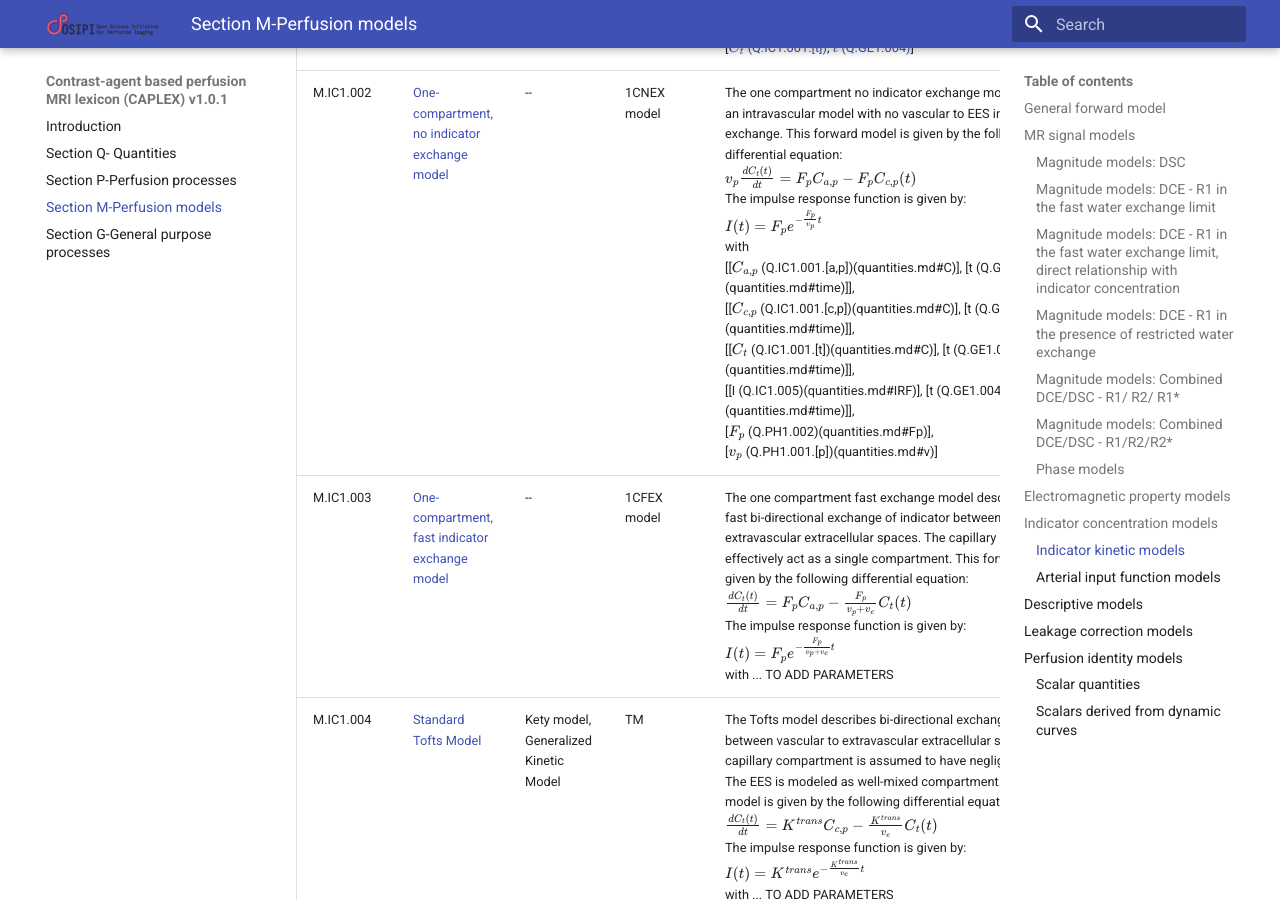
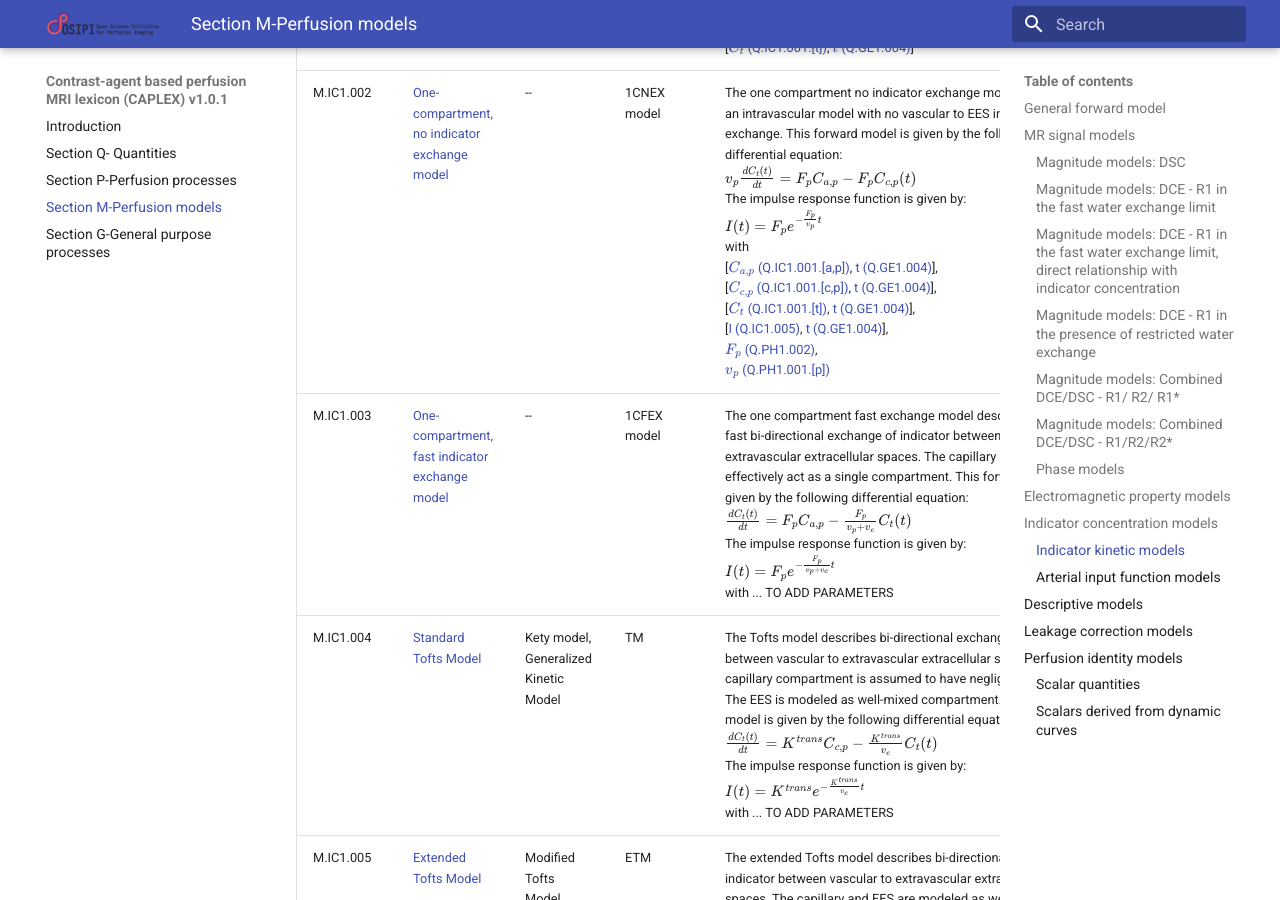
Before and after one commit to notZaki/OSIPI_CAPLEX, an MkDocs documentation site: the page built from docs/perfusionModels.md, in a window 1280 px wide and 900 px high, scrolled down 7669 px. Built offline with MkDocs 1.6.1 and Material for MkDocs 9.7.7, drawn with Linux system fonts in a browser that asks for light colours.

```diff
--- a/docs/perfusionModels.md
+++ b/docs/perfusionModels.md
@@ -97,7 +97,7 @@ We provide the differential equations and impulse response functions using the c
 | Code | OSIPI name| Alternative names|Notation|Description|Reference|
 | -- | -- | -- | -- | -- | -- |
 | M.IC1.001 |  <a name="LSS"> Linear and stationary system model | -- | LSS model | This forward model is given by the following equations: </br> $C(t)=I(t)\ast C_{a,p}(t)$ </br> with </br> [[I (Q.IC1.005)](quantities.md#IRF), [t (Q.GE1.004)](quantities.md#time)],</br> [[$C_{a,p}$ (Q.IC1.001.[a,p])](quantities.md#C), [$t$ (Q.GE1.004)](quantities.md#time)],</br> [[$C_t$ (Q.IC1.001.[t])](quantities.md#C), [$t$ (Q.GE1.004)](quantities.md#time)] | (Rempp et al. 1994) |
-| M.IC1.002 | <a name="1CNEX"> One-compartment, no indicator exchange  model | -- | 1CNEX model | The one compartment no indicator exchange model describes an intravascular model with no vascular to EES indicator exchange. This forward model is given by the following differential equation: </br> $v_{p}\frac{dC_{t}(t)}{dt} = F_{p}C_{a,p} - F_{p}C_{c,p}(t)$</br>The impulse response function is given by: </br> $I(t) = F_{p}e^{{-\frac{F_{p}}{v_{p}}t}}$ </br> with </br> [[$C_{a,p}$ (Q.IC1.001.[a,p])(quantities.md#C)], [t (Q.GE1.004)(quantities.md#time)]], </br> [[$C_{c,p}$ (Q.IC1.001.[c,p])(quantities.md#C)], [t (Q.GE1.004)(quantities.md#time)]], </br> [[$C_t$ (Q.IC1.001.[t])(quantities.md#C)], [t (Q.GE1.004)(quantities.md#time)]],</br>  [[I (Q.IC1.005)(quantities.md#IRF)], [t (Q.GE1.004)(quantities.md#time)]], </br> [$F_p$ (Q.PH1.002)(quantities.md#Fp)], </br> [$v_{p}$ (Q.PH1.001.[p])(quantities.md#v)] | (Tofts et al. 1999) |
+| M.IC1.002 | <a name="1CNEX"> One-compartment, no indicator exchange  model | -- | 1CNEX model | The one compartment no indicator exchange model describes an intravascular model with no vascular to EES indicator exchange. This forward model is given by the following differential equation: </br> $v_{p}\frac{dC_{t}(t)}{dt} = F_{p}C_{a,p} - F_{p}C_{c,p}(t)$</br>The impulse response function is given by: </br> $I(t) = F_{p}e^{{-\frac{F_{p}}{v_{p}}t}}$ </br> with </br> [[$C_{a,p}$ (Q.IC1.001.[a,p])](quantities.md#C), [t (Q.GE1.004)](quantities.md#time)], </br> [[$C_{c,p}$ (Q.IC1.001.[c,p])](quantities.md#C), [t (Q.GE1.004)](quantities.md#time)], </br> [[$C_t$ (Q.IC1.001.[t])](quantities.md#C), [t (Q.GE1.004)](quantities.md#time)],</br>  [[I (Q.IC1.005)](quantities.md#IRF), [t (Q.GE1.004)](quantities.md#time)], </br> [$F_p$ (Q.PH1.002)](quantities.md#Fp), </br> [$v_{p}$ (Q.PH1.001.[p])](quantities.md#v) | (Tofts et al. 1999) |
 | M.IC1.003 | <a name="1CFEX"> One-compartment, fast indicator exchange  model | -- | 1CFEX model | The one compartment fast exchange model describes infinitely fast bi-directional exchange of indicator between vascular to extravascular extracellular spaces. The capillary and EES effectively act as a single compartment. This forward model is given by the following differential equation: </br> $\frac{dC_{t}(t)}{dt} = F_{p}C_{a,p} - \frac{F_{p}}{v_{p} + v_{e}}C_{t}(t)$ </br> The impulse response function is given by: </br> $I(t) = F_{p}e^{{-\frac{F_{p}}{v_{p} + v_{e}}t}}$ </br> with ... TO ADD PARAMETERS | (Sourbron et al. 2013) |
 | M.IC1.004 | <a name="TM"> Standard Tofts Model | Kety model, Generalized Kinetic Model | TM | The Tofts model describes bi-directional exchange of indicator between vascular to extravascular extracellular spaces. The capillary compartment is assumed to have negligible volume. The EES is modeled as well-mixed compartment. The forward model is given by the following differential equation: </br> $\frac{dC_{t}(t)}{dt} = K^{trans}C_{c,p} - \frac{K^{trans}}{v_{e}}C_{t}(t)$ </br> The impulse response function is given by: </br> $I(t) = K^{trans}e^{{-\frac{K^{trans}}{v_{e}}t}}$ </br> with ... TO ADD PARAMETERS | (Tofts and Kermode 1991) |
 | M.IC1.005 | <a name="ETM"> Extended Tofts Model | Modified Tofts Model, Extended Generalized Kinetic Model, Modified Kety model | ETM | The extended Tofts model describes bi-directional exchange of indicator between vascular to extravascular extracellular spaces. The capillary and EES are modeled as well-mixed compartments. It is equivalent to the 2CXM in the highly perfused limit. Dispersion of indicator within the capillary bed is assumed negligible: </br> $C_{c,p} = C_{a,p}$ </br> The forward model is given by the following differential equation: </br> $v_{e}\frac{dC_{e}(t)}{dt} = PSC_{c,p} - PSC_{e}(t)$ </br> The impulse response function is given by: </br> $I(t) = v_{p}\delta(t) + K^{trans}e^{{-\frac{K^{trans}}{v_{e}}t}}$ </br> with ... TO ADD PARAMETERS | (Tofts 1997) |
```
